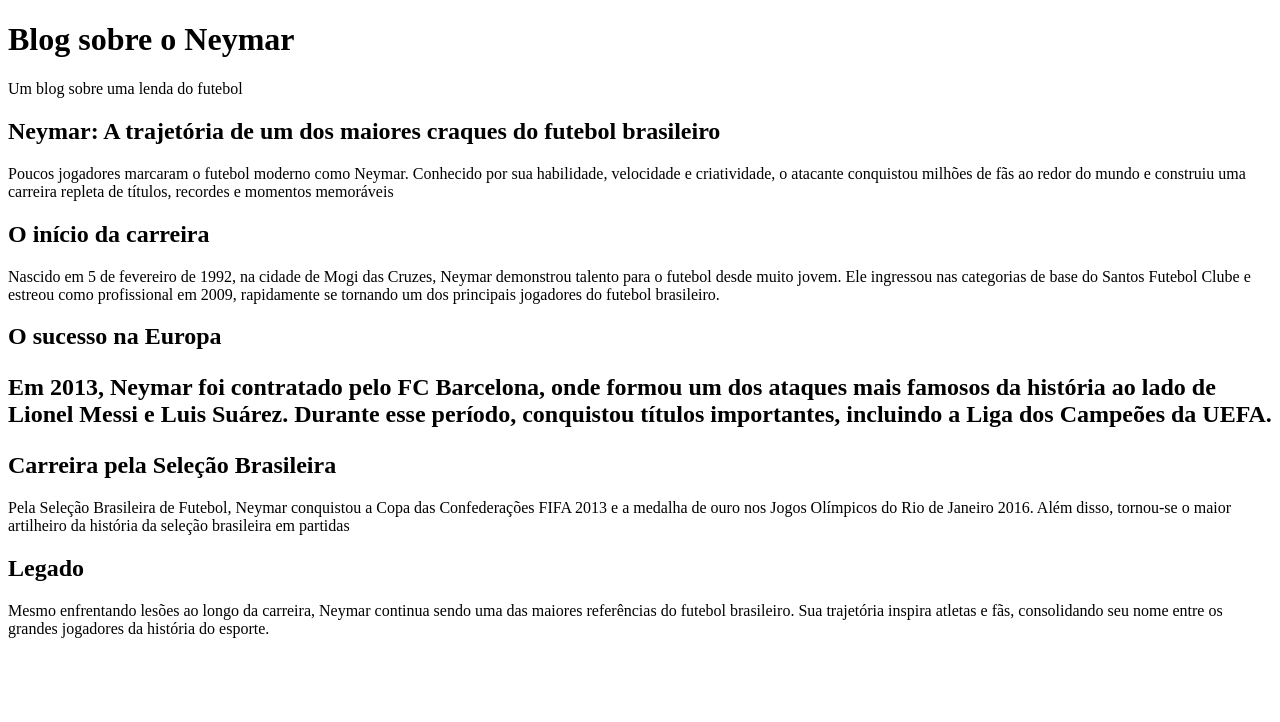
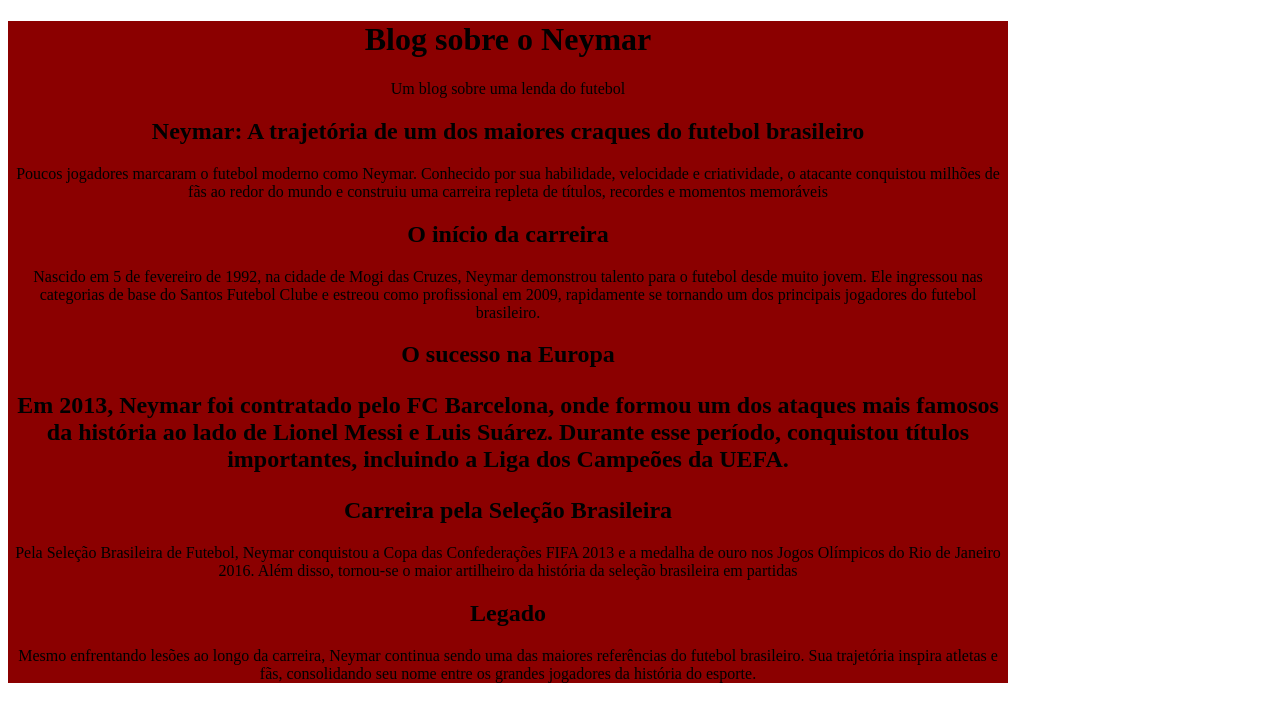
Before and after one commit to cleilsonliriano-beep/Primeiro-Blog, a plain HTML site: page index.html in a window 1280 px wide. Drawn offline with Linux system fonts and the light colour scheme.

Commit message:
versao 2

```diff
--- a/index.html
+++ b/index.html
@@ -4,6 +4,14 @@
   <meta charset="UTF-8">
   <meta name="viewport" content="width=device-width, initial-scale=1.0">
   <title>Meu Blog</title>
+  <style>
+    header{
+      background-color: darkred;
+      color: black;
+      text-align: center;
+      max-width: 1000px;
+    }
+  </style>
 </head>
 <body>
   <header>
```
